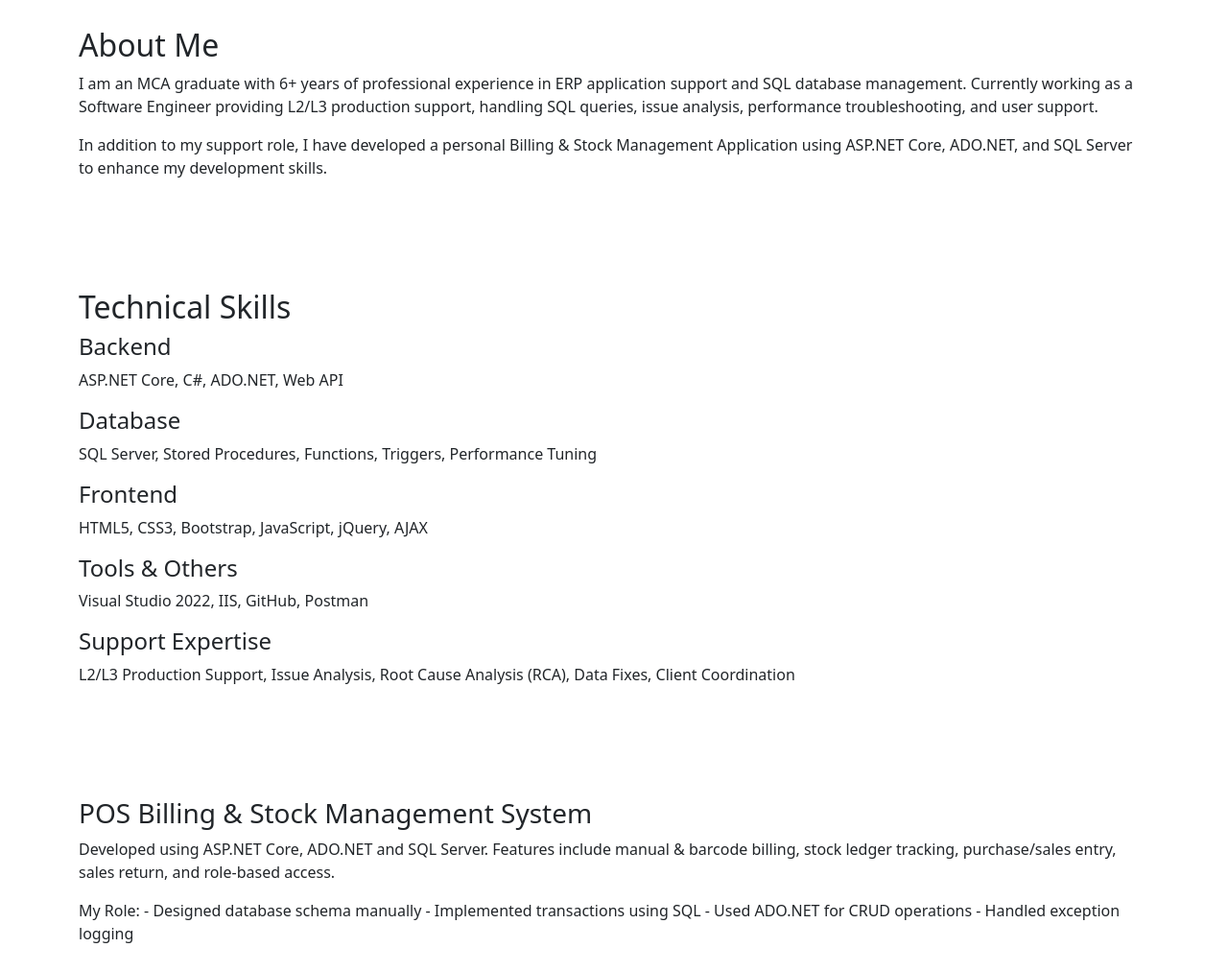
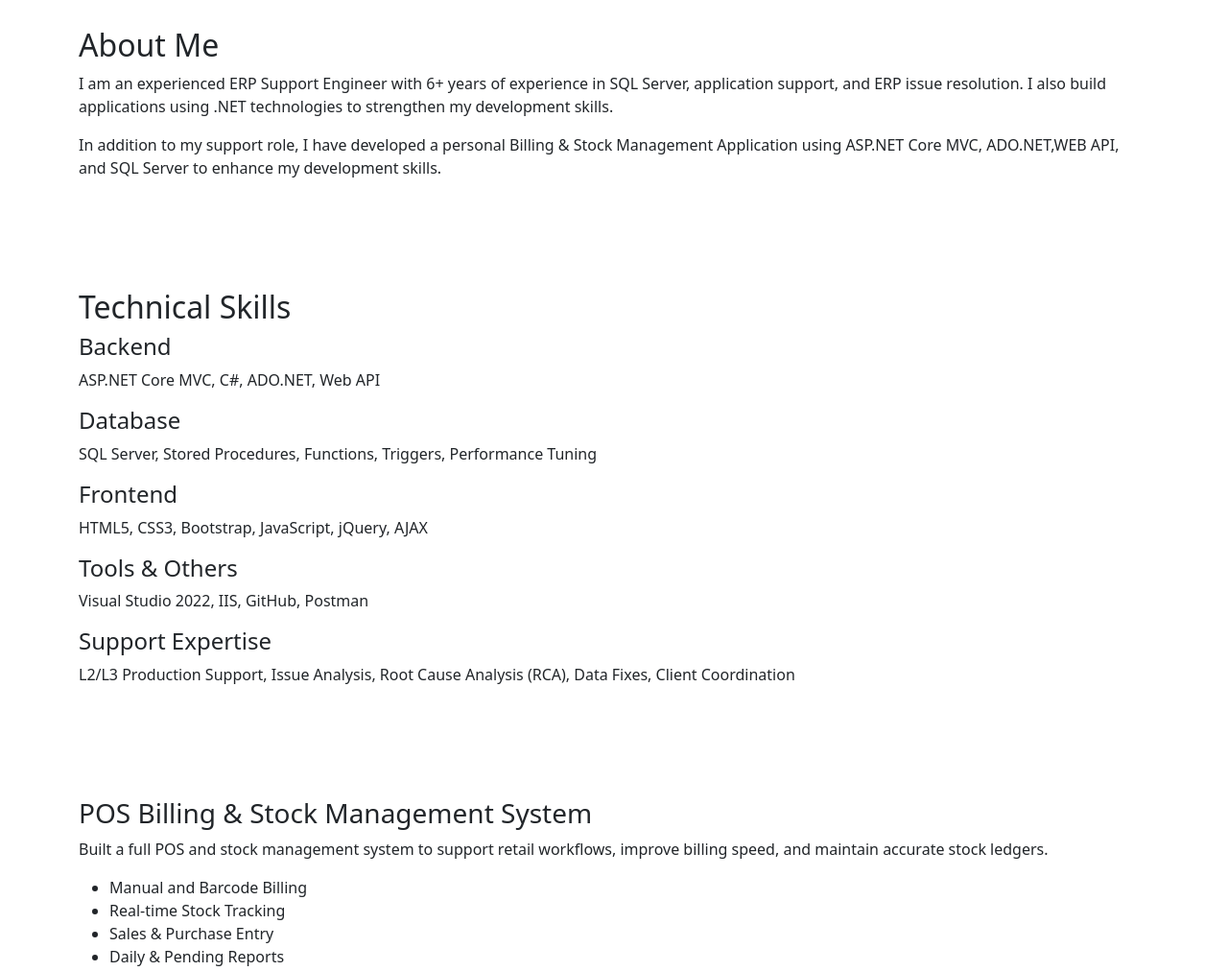
Before and after one commit to Ranjith-M5200/ranjith-website, a plain HTML site: page index.html in a window 1280 px wide. Shown: the part 320-1332 px from the top of the page at 96% size. Drawn offline with nearby package versions, Linux system fonts and the light colour scheme.

Commit message:
Refactor index.html for improved layout and content
Updated the content and structure of the index.html file to improve the layout and information presented about the Smart Billing App.

```diff
--- a/index.html
+++ b/index.html
@@ -70,15 +70,15 @@
 
     <section id="about" class="container py-5">
         <h2>About Me</h2>
-        <p>
-            I am an MCA graduate with 6+ years of professional experience in ERP application support and SQL database management.
-            Currently working as a Software Engineer providing L2/L3 production support,
-            handling SQL queries, issue analysis, performance troubleshooting, and user support.
-        </p>
+         <p>
+    I am an experienced ERP Support Engineer with 6+ years of experience in
+    SQL Server, application support, and ERP issue resolution. I also build
+    applications using .NET technologies to strengthen my development skills.
+  </p>
 
         <p>
             In addition to my support role, I have developed a personal Billing & Stock Management Application
-            using ASP.NET Core, ADO.NET, and SQL Server to enhance my development skills.
+            using ASP.NET Core MVC, ADO.NET,WEB API, and SQL Server to enhance my development skills.
         </p>
     </section>
 
@@ -87,7 +87,7 @@
             <h2>Technical Skills</h2>
 
             <h4>Backend</h4>
-            <p>ASP.NET Core, C#, ADO.NET, Web API</p>
+            <p>ASP.NET Core MVC, C#, ADO.NET, Web API</p>
 
             <h4>Database</h4>
             <p>SQL Server, Stored Procedures, Functions, Triggers, Performance Tuning</p>
@@ -106,11 +106,16 @@
     <section id="project" style="padding:50px 0;">
         <div class="container">
             <h3>POS Billing & Stock Management System</h3>
-            <p>
-                Developed using ASP.NET Core, ADO.NET and SQL Server.
-                Features include manual & barcode billing, stock ledger tracking,
-                purchase/sales entry, sales return, and role-based access.
-            </p>
+             <p>
+    Built a full POS and stock management system to support retail workflows,
+    improve billing speed, and maintain accurate stock ledgers.
+  </p>
+  <ul>
+    <li>Manual and Barcode Billing</li>
+    <li>Real-time Stock Tracking</li>
+    <li>Sales & Purchase Entry</li>
+    <li>Daily & Pending Reports</li>
+  </ul>
             <p>
                 My Role:
                 - Designed database schema manually
```
